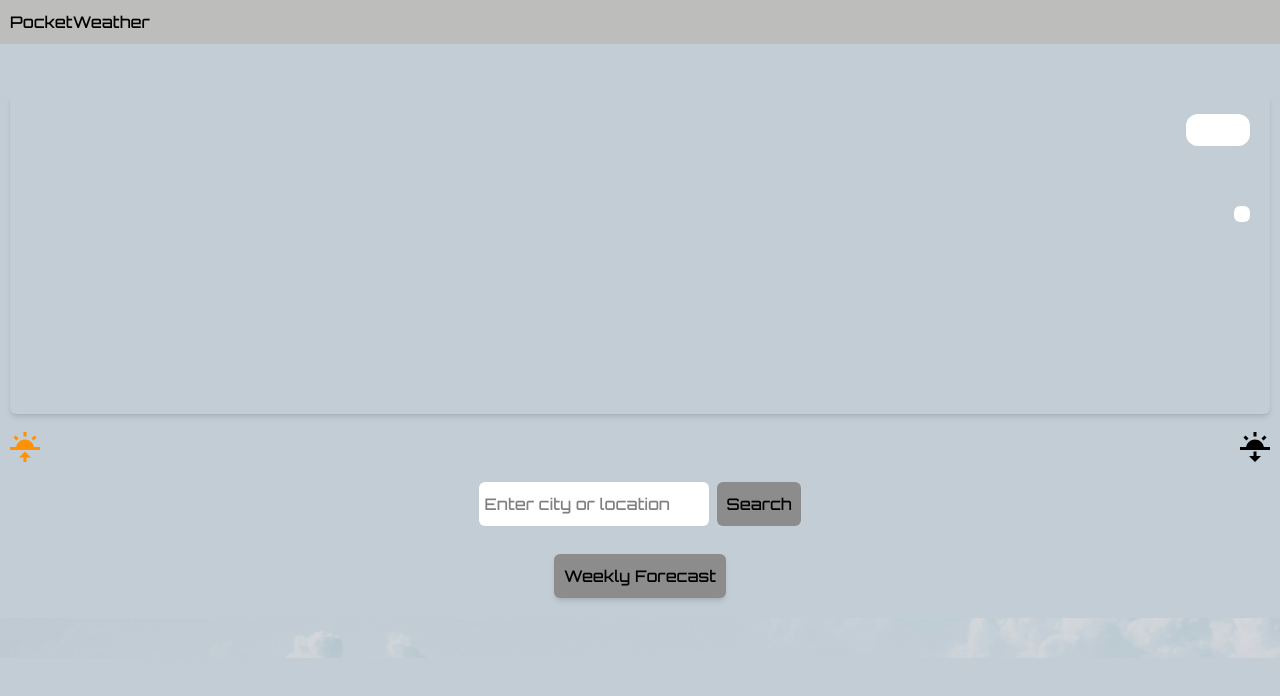
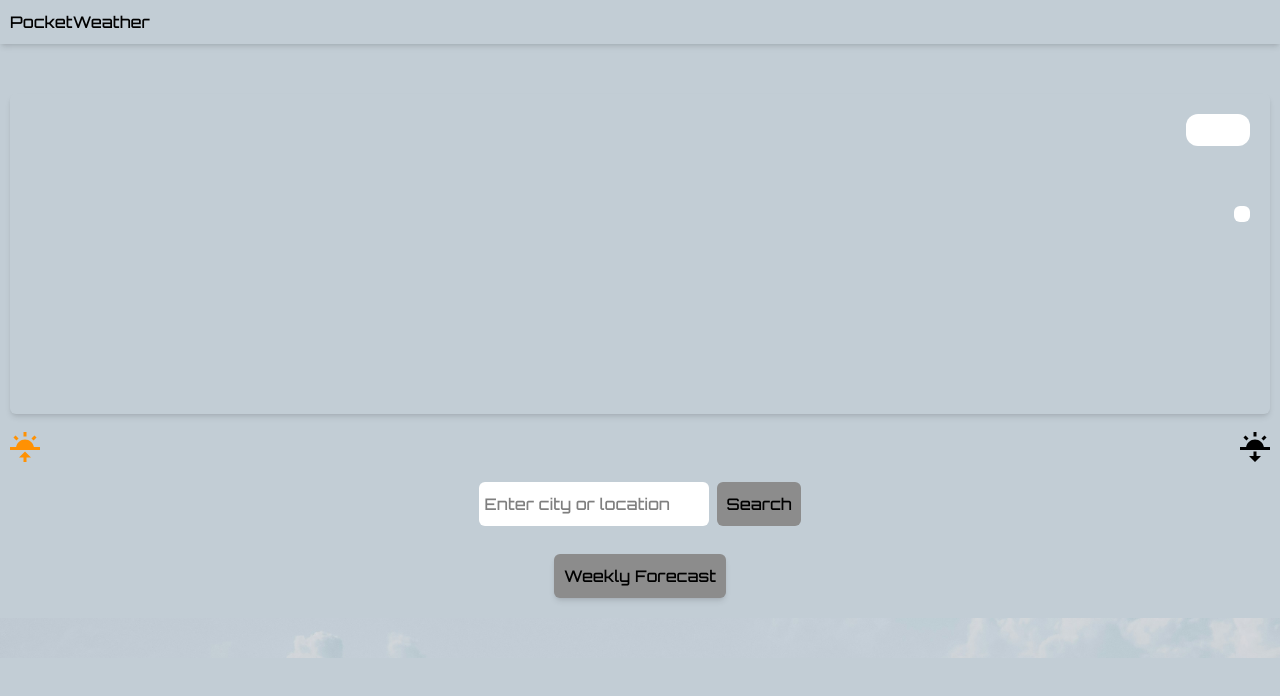
Before and after one commit to MP-XXL/pocketWeather, a website with bundled scripts: page index.html in a window 1280 px wide. Built offline with nearby package versions, Linux system fonts and the light colour scheme; no server answers.

```diff
--- a/index.html
+++ b/index.html
@@ -9,7 +9,7 @@
 <body class="bg-[#C2CDD5] font-orb font-medium">
     <main>
         <section>
-            <nav class="bg-[#BDBDBB]">
+            <nav class="bg-[#C2CDD5] shadow-md">
                 <div>
                     <p class="p-2.5">PocketWeather</p>
                 </div>
```
